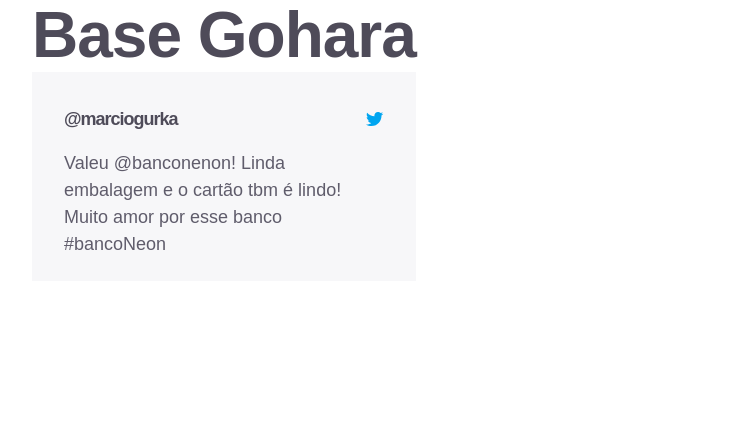
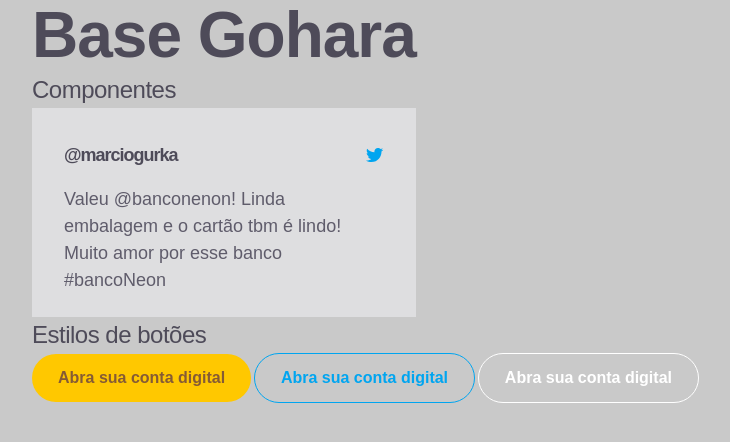
Before and after one commit to GoharaJunior/base-clean, a website: page index.html in a window 1280 px wide. Shown: the whole page, without its empty margins (0-730 px from the left). Drawn offline with Linux system fonts and the light colour scheme.

Commit message:
ajustes na estrutura

```diff
--- a/index.html
+++ b/index.html
@@ -12,11 +12,13 @@
     <title>Base Gohara</title>
 </head>
 <body>
+    <section class="container">
+        <h1>Base Gohara</h1>
+    </section>
 
+    <section class="components">
         <div class="container">
-        <h1>Base Gohara</h1>
-
-        <!-- componente -->
+            <h3>Componentes</h3>
             <div class="card-depoimento">
                 <div class="user">
                     <strong>@marciogurka</strong>
@@ -25,6 +27,14 @@
                 <p>Valeu @banconenon! Linda embalagem e o cartão tbm é lindo! Muito amor por esse banco #bancoNeon</p>
             </div>
         </div>
+    </section>
+
+    <div class="container">
+        <h3>Estilos de botões</h3>
+        <button class="btn-primary">Abra sua conta digital</button>
+        <button class="btn-secondary">Abra sua conta digital</button>
+        <button class="btn-secondary white">Abra sua conta digital</button>
+    </div>
 
 
     <!-- import scripts -->
--- a/scss/_buttons.scss
+++ b/scss/_buttons.scss
@@ -0,0 +1,47 @@
+/*=======================================
+ * Variações de botões de todo o projeto.
+ * ====================================== */
+
+.btn-primary {
+    background: $brand-yellow;
+    color: #855B35;
+    transition: background-color .3s;
+    &:hover {
+        background-color: #FFDC5C;
+    }
+}
+
+.btn-secondary {
+    border: 1px solid $brand-light-blue;
+    background-color: transparent;
+    color: $brand-light-blue;
+    transition: all .3s;
+    &:hover {
+        background-color: $brand-light-blue;
+        color: #ffffff;
+    }
+    &.white {
+        border: 1px solid white;
+        color: white;
+        &:hover {
+            background: white;
+            color: $brand-green-light;
+        }
+    }
+}
+
+body {
+    background-color: rgb(201, 201, 201);
+}
+
+// Propiedades que se repetem
+.btn-primary,
+.btn-secondary {
+    font-family: 'Poppins', sans-serif;
+    font-size: 1.6rem;
+    font-weight: 600;
+    display: inline-block;
+    padding: 0 2.6rem;
+    border-radius: 12.2rem;
+    line-height: 4.8rem;
+}
```
Also changed, not shown: css/main.min.css. Lines whose indentation alone changed are shown as unchanged.
